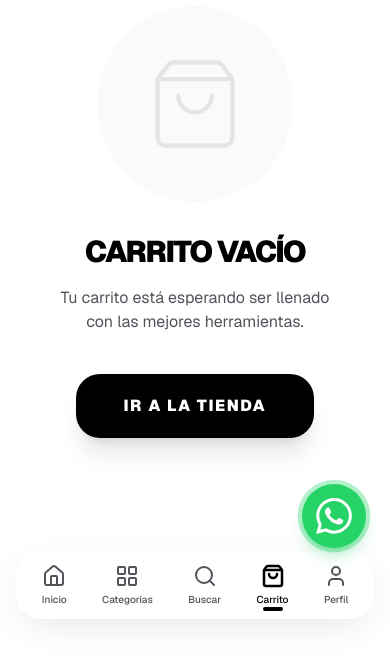
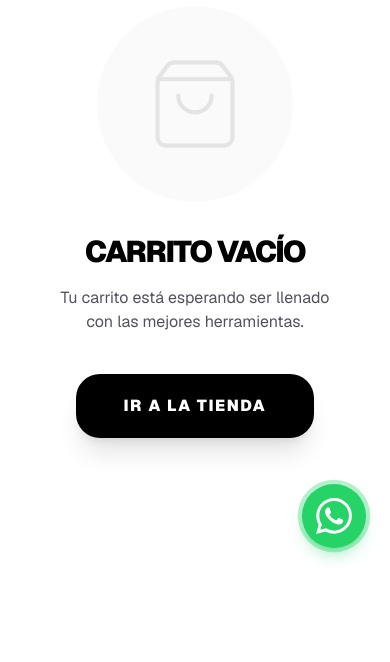
Before and after one commit to ARFFENHY/importadora-martin-store-, a Next.js app: page /cart in a window 390 px wide. Shown: the part 200-862 px from the top of the page. Built offline with nearby package versions, Linux system fonts and the light colour scheme.

Commit message:
feat: hide BottomNav from customers, only visible for authenticated admin

```diff
--- a/src/app/layout.tsx
+++ b/src/app/layout.tsx
@@ -6,6 +6,7 @@ import { CartDrawer } from "@/components/features/cart/CartDrawer";
 import { BottomNav } from "@/components/layout/BottomNav";
 import { WhatsAppFloating } from "@/components/ui/WhatsAppFloating";
 import { ThemeInitializer } from "@/components/layout/ThemeInitializer";
+import { AdminNavWrapper } from "@/components/layout/AdminNavWrapper";
 
 const geistSans = Geist({
   variable: "--font-geist-sans",
@@ -54,9 +55,9 @@ export default function RootLayout({
     >
       <body className="min-h-full flex flex-col bg-background text-foreground custom-scrollbar">
         <ThemeInitializer />
-        <main className="flex-1 pb-20 md:pb-0">
+        <AdminNavWrapper>
           {children}
-        </main>
+        </AdminNavWrapper>
         <CartDrawer />
         <BottomNav />
         <WhatsAppFloating />
--- /dev/null
+++ b/src/components/layout/AdminNavWrapper.tsx
@@ -0,0 +1,19 @@
+"use client";
+
+import React from "react";
+import { useAuthStore } from "@/store/useAuthStore";
+
+/**
+ * Aplica padding inferior al contenido de las páginas SOLO cuando el
+ * administrador está autenticado (para que el BottomNav no tape el contenido).
+ * Los clientes no ven el BottomNav, por lo que no necesitan ese padding.
+ */
+export function AdminNavWrapper({ children }: { children: React.ReactNode }) {
+  const { isAuthenticated } = useAuthStore();
+
+  return (
+    <main className={`flex-1 ${isAuthenticated ? "pb-20 md:pb-0" : ""}`}>
+      {children}
+    </main>
+  );
+}
--- a/src/components/layout/BottomNav.tsx
+++ b/src/components/layout/BottomNav.tsx
@@ -7,6 +7,7 @@ import { Home, Search, ShoppingBag, User, LayoutGrid } from "lucide-react";
 import { motion } from "framer-motion";
 import { cn } from "@/lib/utils";
 import { useCartStore } from "@/store/useCartStore";
+import { useAuthStore } from "@/store/useAuthStore";
 
 const navItems = [
   { icon: Home, label: "Inicio", href: "/" },
@@ -15,10 +16,15 @@ const navItems = [
   { icon: ShoppingBag, label: "Carrito", href: "/cart", showBadge: true },
   { icon: User, label: "Perfil", href: "/perfil" },
 ];
+
 export function BottomNav() {
   const pathname = usePathname();
   const { getItemCount } = useCartStore();
+  const { isAuthenticated } = useAuthStore();
   const itemCount = getItemCount();
+
+  // Solo visible para el administrador autenticado
+  if (!isAuthenticated) return null;
 
   return (
     <nav className="fixed bottom-0 left-0 right-0 z-50 md:hidden">
```
